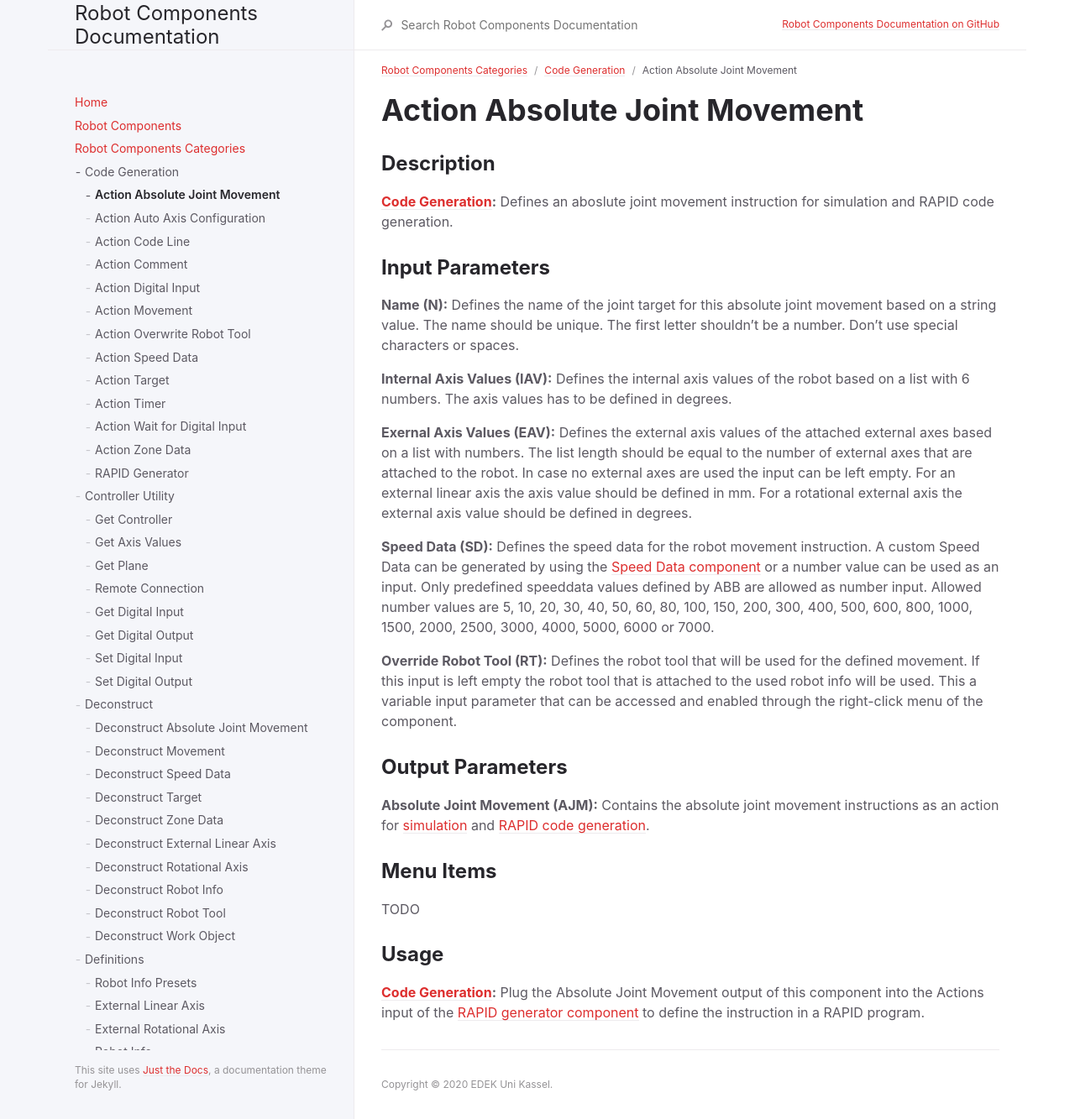
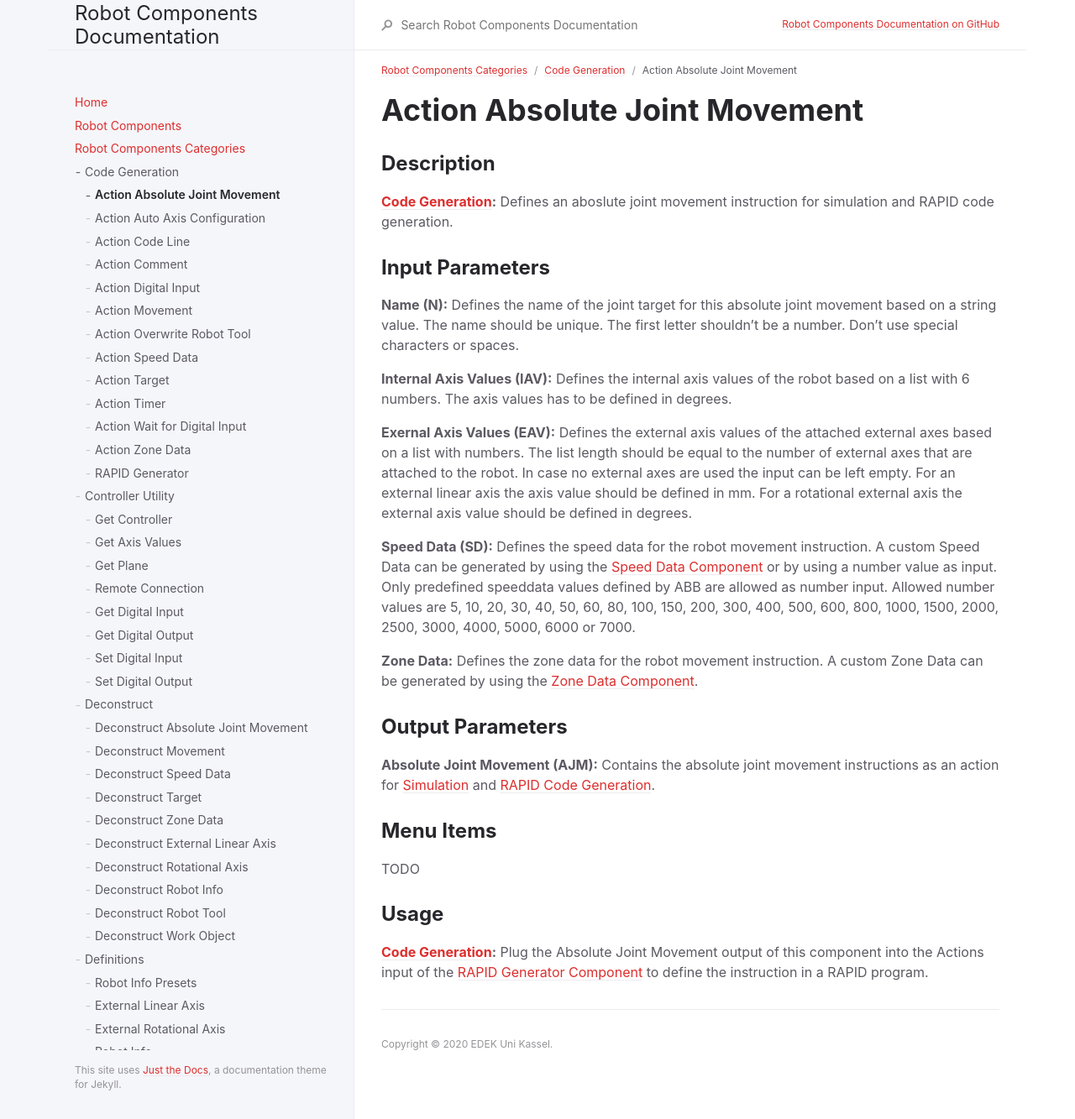
Before and after one commit to RobotComponents/RobotComponents-Documentation, a Jekyll site: the page built from docs/Robot Components/Categories/Code Generation/Action Absolute Joint Movement.md, in a window 1280 px wide. Shown: the whole page at 84% size. Built offline with Jekyll 4.4.1, drawn with Linux system fonts in a browser that asks for light colours.

Commit message:
Test Edit

```diff
--- a/docs/Robot Components/Categories/Code Generation/Action Absolute Joint Movement.md
+++ b/docs/Robot Components/Categories/Code Generation/Action Absolute Joint Movement.md
@@ -21,13 +21,13 @@ has_toc: false
 
 **Exernal Axis Values (EAV):** Defines the external axis values of the attached external axes based on a list with numbers. The list length should be equal to the number of external axes that are attached to the robot. In case no external axes are used the input can be left empty. For an external linear axis the axis value should be defined in mm. For a rotational external axis the external axis value should be defined in degrees.
 
-**Speed Data (SD):** Defines the speed data for the robot movement instruction. A custom Speed Data can be generated by using the [Speed Data component]({{ site.baseurl }}{% link docs/Robot Components/Categories/Code Generation/Action Speed Data.md %}) or a number value can be used as an input. Only predefined speeddata values defined by ABB are allowed as number input. Allowed number values are 5, 10, 20, 30, 40, 50, 60, 80, 100, 150, 200, 300, 400, 500, 600, 800, 1000, 1500, 2000, 2500, 3000, 4000, 5000, 6000 or 7000.
+**Speed Data (SD):** Defines the speed data for the robot movement instruction. A custom Speed Data can be generated by using the [Speed Data Component]({{ site.baseurl }}{% link docs/Robot Components/Categories/Code Generation/Action Speed Data.md %}) or by using a number value as input. Only predefined speeddata values defined by ABB are allowed as number input. Allowed number values are 5, 10, 20, 30, 40, 50, 60, 80, 100, 150, 200, 300, 400, 500, 600, 800, 1000, 1500, 2000, 2500, 3000, 4000, 5000, 6000 or 7000.
 
-**Override Robot Tool (RT):** Defines the robot tool that will be used for the defined movement. If this input is left empty the robot tool that is attached to the used robot info will be used. This a variable input parameter that can be accessed and enabled through the right-click menu of the component.
+**Zone Data:** Defines the zone data for the robot movement instruction. A custom Zone Data can be generated by using the [Zone Data Component]({{ site.baseurl }}{% link docs/Robot Components/Categories/Code Generation/Action Zone Data.md %}).
 
 ## **Output Parameters**
 
-**Absolute Joint Movement (AJM):** Contains the absolute joint movement instructions as an action for [simulation]({{ site.baseurl }}{% link docs/Robot Components/Categories/Simulation/Path Generator.md %}) and [RAPID code generation]({{ site.baseurl }}{% link docs/Robot Components/Categories/Code Generation/RAPID Generator.md %}).
+**Absolute Joint Movement (AJM):** Contains the absolute joint movement instructions as an action for [Simulation]({{ site.baseurl }}{% link docs/Robot Components/Categories/Simulation/Path Generator.md %}) and [RAPID Code Generation]({{ site.baseurl }}{% link docs/Robot Components/Categories/Code Generation/RAPID Generator.md %}).
 
 ## **Menu Items**
 
@@ -35,4 +35,4 @@ TODO
 
 ## **Usage**
 
-[**Code Generation**]({{ site.baseurl }}{% link docs/Robot Components/Categories/Code Generation/index.md %})**:** Plug the Absolute Joint Movement output of this component into the Actions input of the [RAPID generator component]({{ site.baseurl }}{% link docs/Robot Components/Categories/Code Generation/RAPID Generator.md %}) to define the instruction in a RAPID program.
+[**Code Generation**]({{ site.baseurl }}{% link docs/Robot Components/Categories/Code Generation/index.md %})**:** Plug the Absolute Joint Movement output of this component into the Actions input of the [RAPID Generator Component]({{ site.baseurl }}{% link docs/Robot Components/Categories/Code Generation/RAPID Generator.md %}) to define the instruction in a RAPID program.
```
